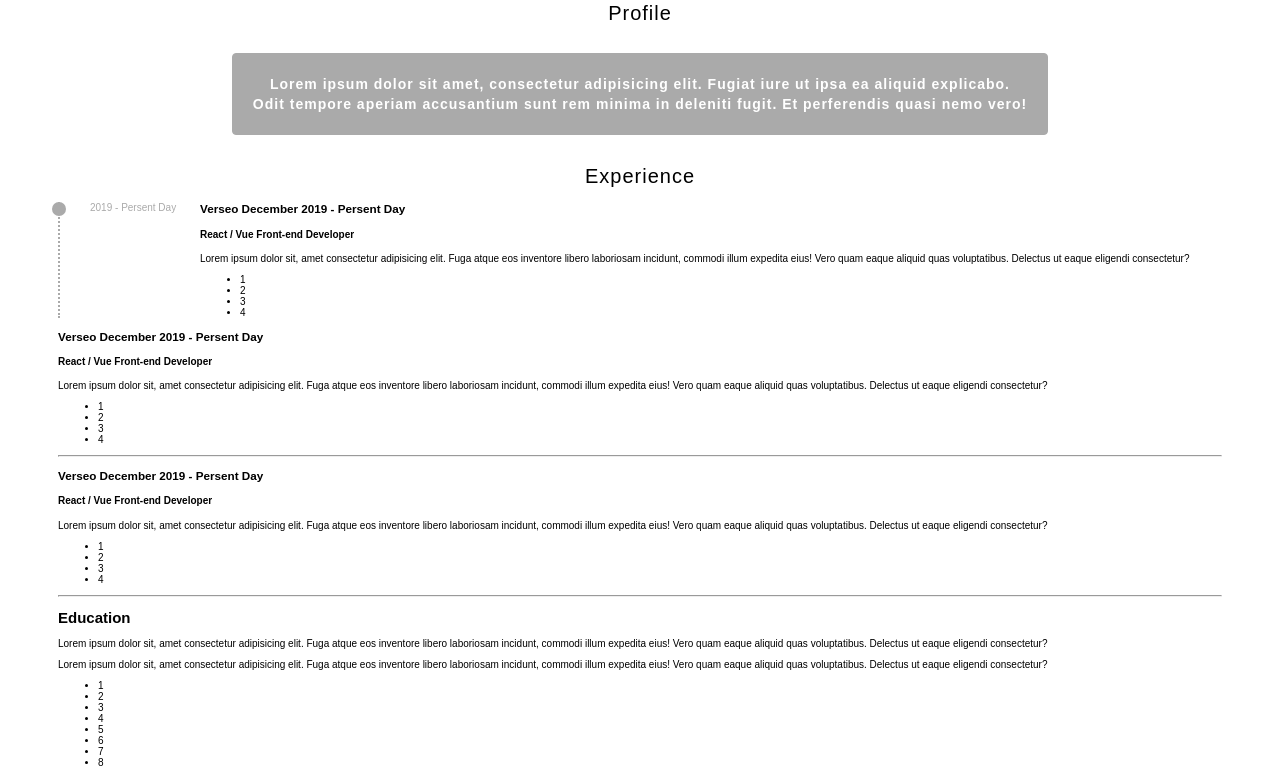
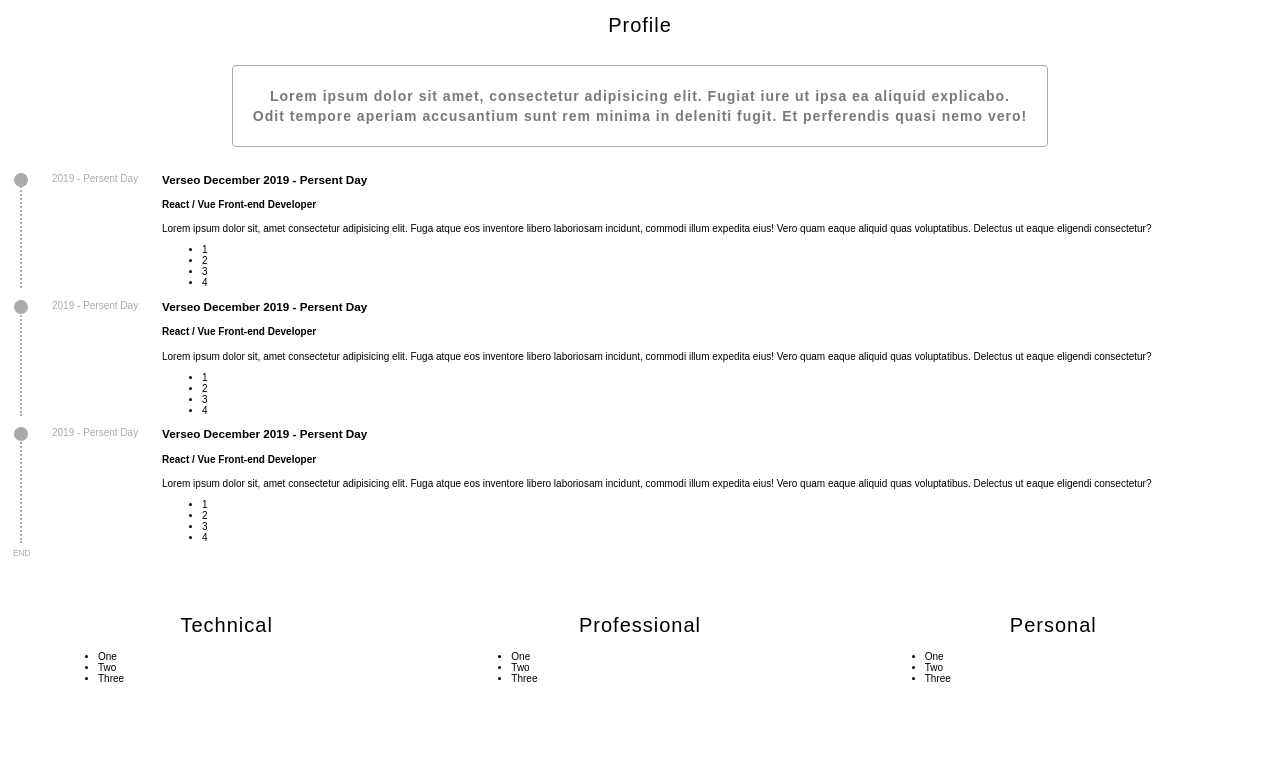
Before and after one commit to Yariandres/html-cv-site, a plain HTML site: page index.html in a window 1280 px wide. Shown: the part 355-1133 px from the top of the page. Drawn offline with Linux system fonts and the light colour scheme.

Commit message:
adding skills

```diff
--- a/css/styles.css
+++ b/css/styles.css
@@ -4,10 +4,10 @@ html {
 }
 body {
     font-family: "Montserrat", sans-serif;
+    margin: 2rem;
 }
 .siteCardGroup {
     position: relative;
-  padding: 0 5rem;
 }
 .cardFrame {
     border: 1px solid #aaa;
@@ -59,14 +59,10 @@ body {
     display: inline-block;
     font-size: 1.4rem;
     padding: 2rem;
-  color: #ffffff;
+    color: #797979;
     line-height: 2rem;
     letter-spacing: 1px;
-  background-color: #aaaaaa;
     font-weight: 700;
-}
-.expreinceSection {
-  padding: 0 5rem;
 }
 
 .siteExperience1 {
@@ -93,6 +89,42 @@ body {
     position: absolute;
     left: 3rem;
     top: -1rem;
+}
+
+small {
+    position: absolute;
+    bottom: -1.5rem;
+    left: -9px;
+}
+
+.skillContainer {
+    position: relative;
+}
+
+.skillLine {
+    border-top: 2px dotted #aaa;
+    height: 1rem;
+    width: 100%;
+}
+
+.siteSkills {
+    display: flex;
+    justify-content: space-between;
+    margin: auto;
+}
+
+.skillWrap {
+    flex: 1;
+    margin: 15px 8px;
+    padding: 30px;
+    border-radius: 6px;
+    color: #000;
+}
+
+@media (max-width: 768px) {
+    .siteSkills {
+        display: block;
+    }
 }
 
 /* GLOBAL */
--- a/index.html
+++ b/index.html
@@ -139,8 +139,8 @@
             </div>
         </header>
 
-        <section class="expreinceSection">
-            <h2 class="headline textCenter">Experience</h2>
+        <section>
+            <div class="expreinceSection">
                 <div class="timeLine1">
                     <div class="timeLineCircle"></div>
                     <div class="siteExperience1 paddingLeft">
@@ -148,10 +148,11 @@
                         <h3>Verseo December 2019 - Persent Day</h3>
                         <h4>React / Vue Front-end Developer</h4>
                         <p>
-                        Lorem ipsum dolor sit, amet consectetur adipisicing elit.
-                        Fuga atque eos inventore libero laboriosam incidunt, commodi
-                        illum expedita eius! Vero quam eaque aliquid quas
-                        voluptatibus. Delectus ut eaque eligendi consectetur?
+                            Lorem ipsum dolor sit, amet consectetur adipisicing
+                            elit. Fuga atque eos inventore libero laboriosam
+                            incidunt, commodi illum expedita eius! Vero quam
+                            eaque aliquid quas voluptatibus. Delectus ut eaque
+                            eligendi consectetur?
                         </p>
                         <ul>
                             <li>1</li>
@@ -161,17 +162,21 @@
                         </ul>
                     </div>
                 </div>
+            </div>
 
-
-
-            <div class="siteExperience">
+            <div class="expreinceSection">
+                <div class="timeLine1">
+                    <div class="timeLineCircle"></div>
+                    <div class="siteExperience1 paddingLeft">
+                        <p class="dateLine lightGreytext">2019 - Persent Day</p>
                         <h3>Verseo December 2019 - Persent Day</h3>
                         <h4>React / Vue Front-end Developer</h4>
                         <p>
-                    Lorem ipsum dolor sit, amet consectetur adipisicing elit.
-                    Fuga atque eos inventore libero laboriosam incidunt, commodi
-                    illum expedita eius! Vero quam eaque aliquid quas
-                    voluptatibus. Delectus ut eaque eligendi consectetur?
+                            Lorem ipsum dolor sit, amet consectetur adipisicing
+                            elit. Fuga atque eos inventore libero laboriosam
+                            incidunt, commodi illum expedita eius! Vero quam
+                            eaque aliquid quas voluptatibus. Delectus ut eaque
+                            eligendi consectetur?
                         </p>
                         <ul>
                             <li>1</li>
@@ -180,15 +185,21 @@
                             <li>4</li>
                         </ul>
                     </div>
-            <hr />
-            <div class="siteExperience">
+                </div>
+            </div>
+            <div class="expreinceSection">
+                <div class="timeLine1">
+                    <div class="timeLineCircle"></div>
+                    <div class="siteExperience1 paddingLeft">
+                        <p class="dateLine lightGreytext">2019 - Persent Day</p>
                         <h3>Verseo December 2019 - Persent Day</h3>
                         <h4>React / Vue Front-end Developer</h4>
                         <p>
-                    Lorem ipsum dolor sit, amet consectetur adipisicing elit.
-                    Fuga atque eos inventore libero laboriosam incidunt, commodi
-                    illum expedita eius! Vero quam eaque aliquid quas
-                    voluptatibus. Delectus ut eaque eligendi consectetur?
+                            Lorem ipsum dolor sit, amet consectetur adipisicing
+                            elit. Fuga atque eos inventore libero laboriosam
+                            incidunt, commodi illum expedita eius! Vero quam
+                            eaque aliquid quas voluptatibus. Delectus ut eaque
+                            eligendi consectetur?
                         </p>
                         <ul>
                             <li>1</li>
@@ -197,31 +208,48 @@
                             <li>4</li>
                         </ul>
                     </div>
-            <hr />
-            <h2>Education</h2>
-            <p>
-                Lorem ipsum dolor sit, amet consectetur adipisicing elit. Fuga
-                atque eos inventore libero laboriosam incidunt, commodi illum
-                expedita eius! Vero quam eaque aliquid quas voluptatibus.
-                Delectus ut eaque eligendi consectetur?
-            </p>
-            <p>
-                Lorem ipsum dolor sit, amet consectetur adipisicing elit. Fuga
-                atque eos inventore libero laboriosam incidunt, commodi illum
-                expedita eius! Vero quam eaque aliquid quas voluptatibus.
-                Delectus ut eaque eligendi consectetur?
-            </p>
+
+                    <small class="lightGreytext">END</small>
+                </div>
+            </div>
+
+            <div class="skillContainer">
+                <div class="siteSkills">
+                    <div class="skillWrap">
+                        <h2 class="headline textCenter skillHeading">
+                            Technical
+                        </h2>
                         <ul>
-                <li>1</li>
-                <li>2</li>
-                <li>3</li>
-                <li>4</li>
-                <li>5</li>
-                <li>6</li>
-                <li>7</li>
-                <li>8</li>
+                            <li>One</li>
+                            <li>Two</li>
+                            <li>Three</li>
                         </ul>
+                    </div>
+
+                    <div class="skillWrap">
+                        <h2 class="headline textCenter skillHeading">
+                            Professional
+                        </h2>
+                        <ul>
+                            <li>One</li>
+                            <li>Two</li>
+                            <li>Three</li>
+                        </ul>
+                    </div>
+                    <div class="skillWrap">
+                        <h2 class="headline textCenter skillHeading">
+                            Personal
+                        </h2>
+                        <ul>
+                            <li>One</li>
+                            <li>Two</li>
+                            <li>Three</li>
+                        </ul>
+                    </div>
+                </div>
+            </div>
         </section>
+        <!-- https://resumekraft.com/wp-content/uploads/edd/2019/03/executive-resume-template.jpg -->
         <footer></footer>
 
         <script src="js/script.js"></script>
```
Also changed, not shown: ._index.html (added). Lines whose indentation alone changed are shown as unchanged.
